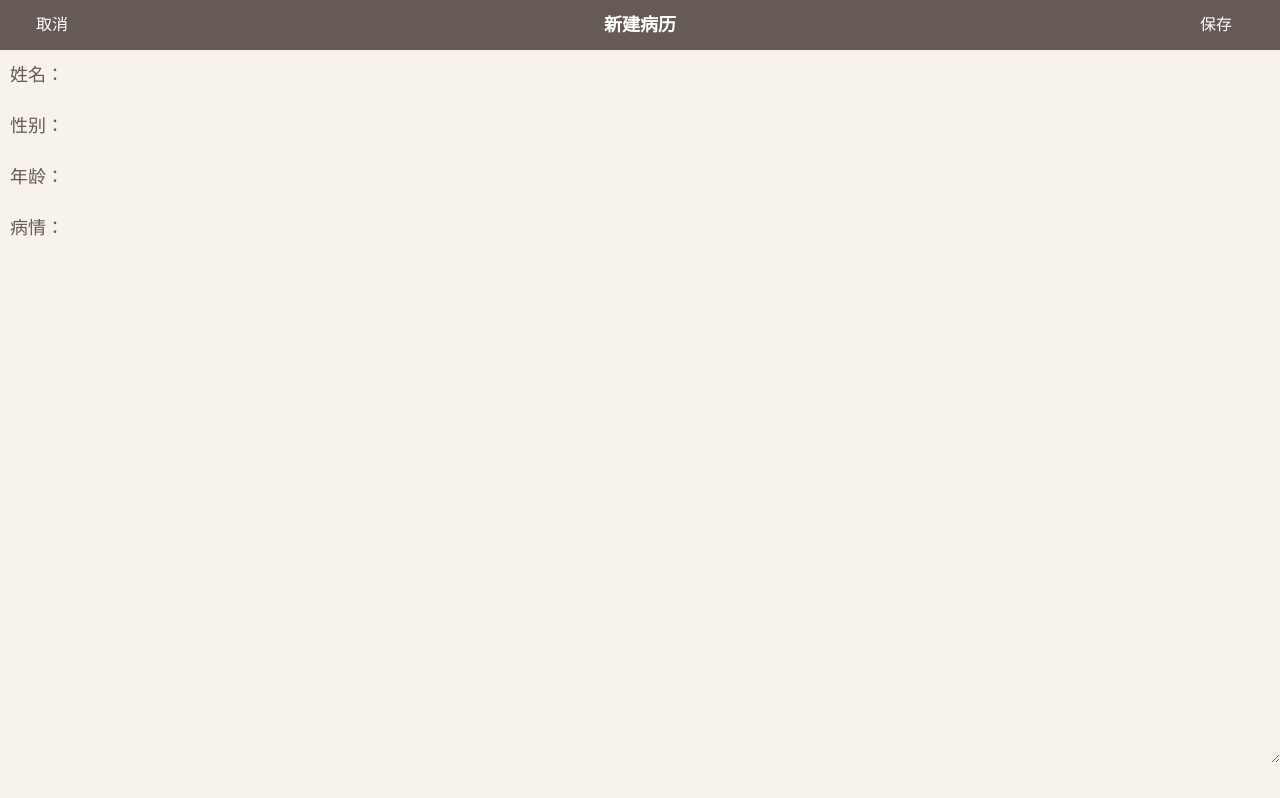
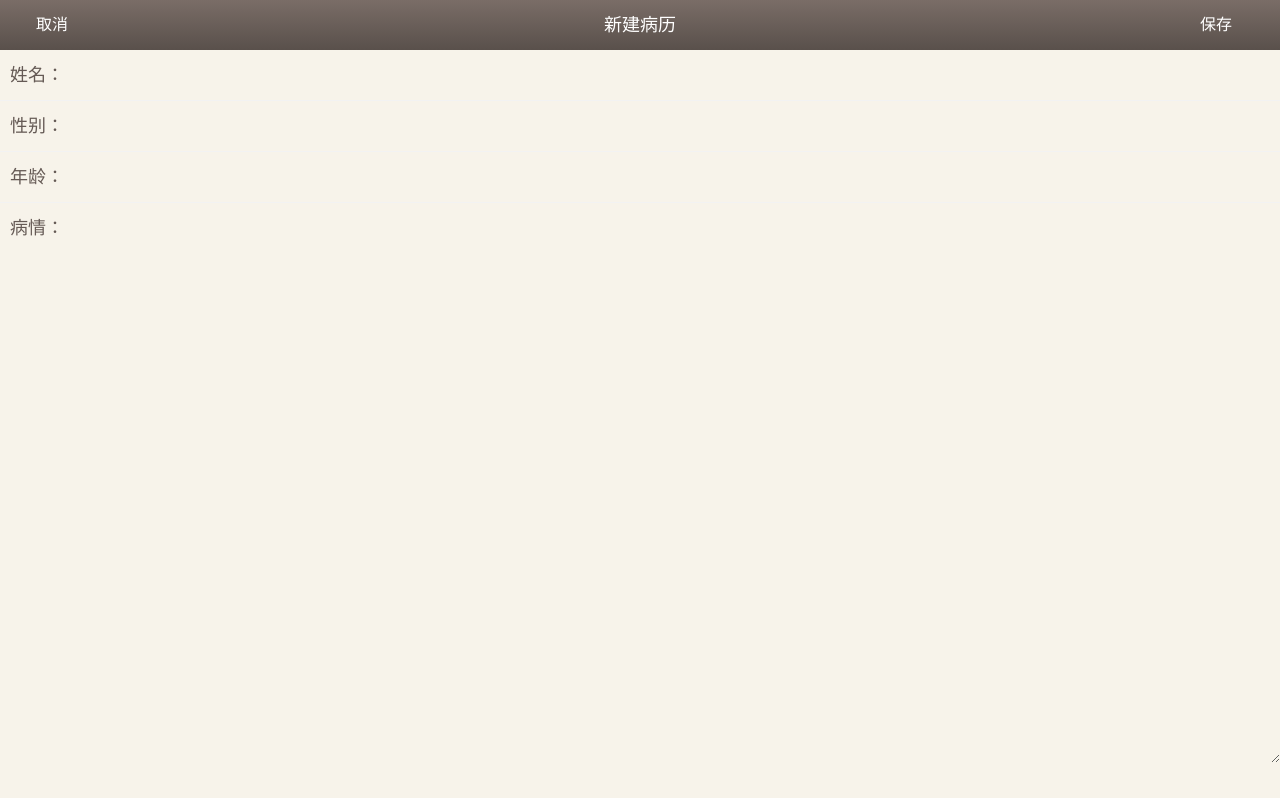
Before and after one commit to chixiang/History, a plain HTML site: page widget/html/newhis.html in a window 1280 px wide. Drawn offline with Linux system fonts and the light colour scheme.

Commit message:
修改标题栏颜色为渐变

```diff
--- a/widget/html/newhis.html
+++ b/widget/html/newhis.html
@@ -11,8 +11,10 @@
     <style>
     header {
         position: relative;
-        background-color: #655A55;
         color: #FFF;
+        background-image: -webkit-gradient(linear, left top, left bottom, color-stop(0, #7A6D67), color-stop(1, #59504B));
+        background-image: -webkit-linear-gradient(top, #7A6D67 0%, #59504B 100%);
+        background-image: linear-gradient(to bottom, #7A6D67 0%, #59504B 100%);
     }
 
     body {
@@ -101,7 +103,7 @@
                     <span>取消</span>
                 </a>
                 <div id="middle">
-                    <strong id="title">新建病历</strong>
+                    <span id="title">新建病历</span>
                 </div>
                 <a id="right" tapmode="" onclick="saveHis();">
                     <span>保存</span>
```
Also changed, not shown: widget/index.html (+3 -1 lines).
